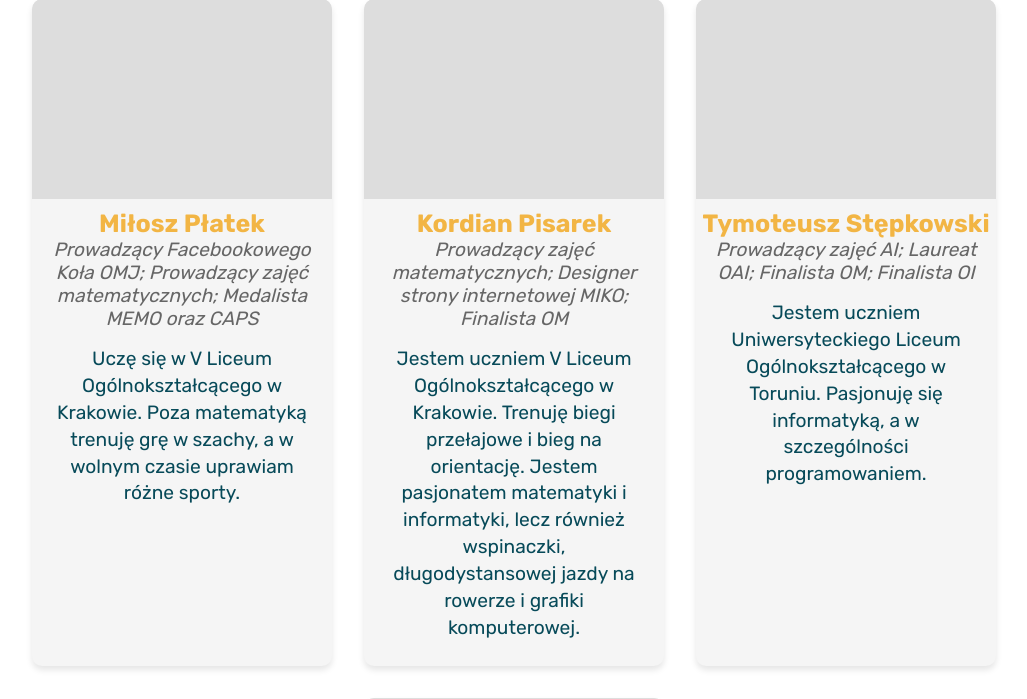
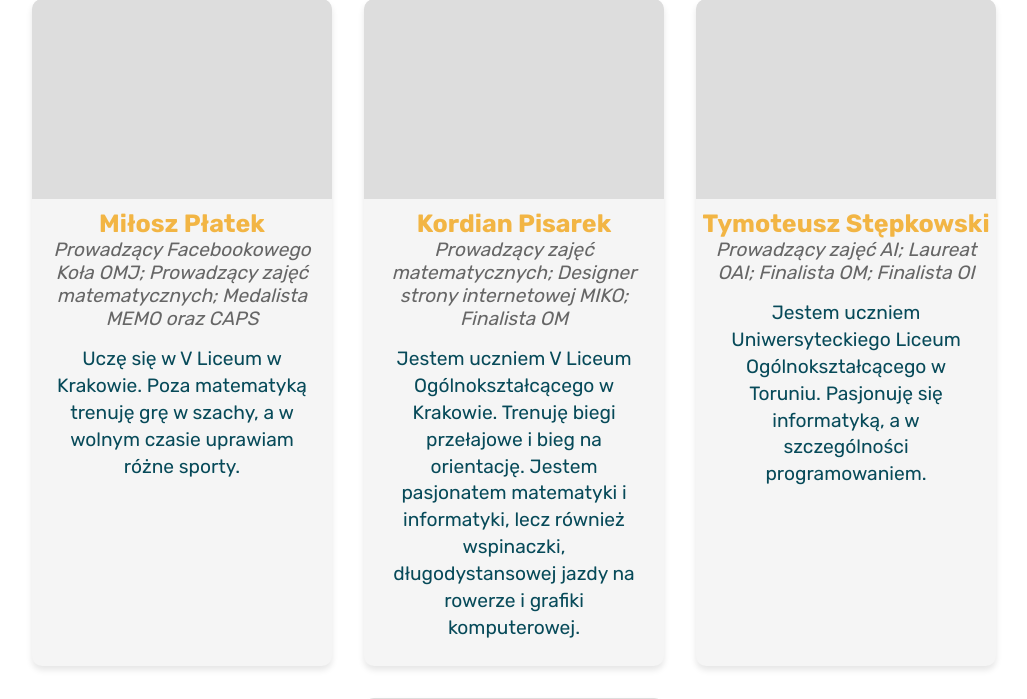
Before and after one commit to tymowskyy/MIKOsite, a Django app: page /about/ in a window 1280 px wide. Shown: the part 1760-2459 px from the top of the page, without its empty margins (126-1153 px from the left). Run offline with Django 5.2, Linux system fonts and the light colour scheme.

Commit message:
fix typos in about.html

```diff
--- a/mikosite/mainSite/templates/about.html
+++ b/mikosite/mainSite/templates/about.html
@@ -73,7 +73,7 @@
              <div class="photo-placeholder"> </div>
             <h2>Miłosz Płatek</h2>
                 <h3 class="role">Prowadzący Facebookowego Koła OMJ; Prowadzący zajęć matematycznych; Medalista MEMO oraz CAPS</h3>
-                <h3 class="description">Uczę się w V Liceum Ogólnokształcącego w Krakowie. Poza matematyką trenuję grę w szachy, a w wolnym czasie uprawiam różne sporty.</h3>
+                <h3 class="description">Uczę się w V Liceum w Krakowie. Poza matematyką trenuję grę w szachy, a w wolnym czasie uprawiam różne sporty.</h3>
             </div>
             <div class="team-member">
                 <div class="photo-placeholder"> </div>
```
